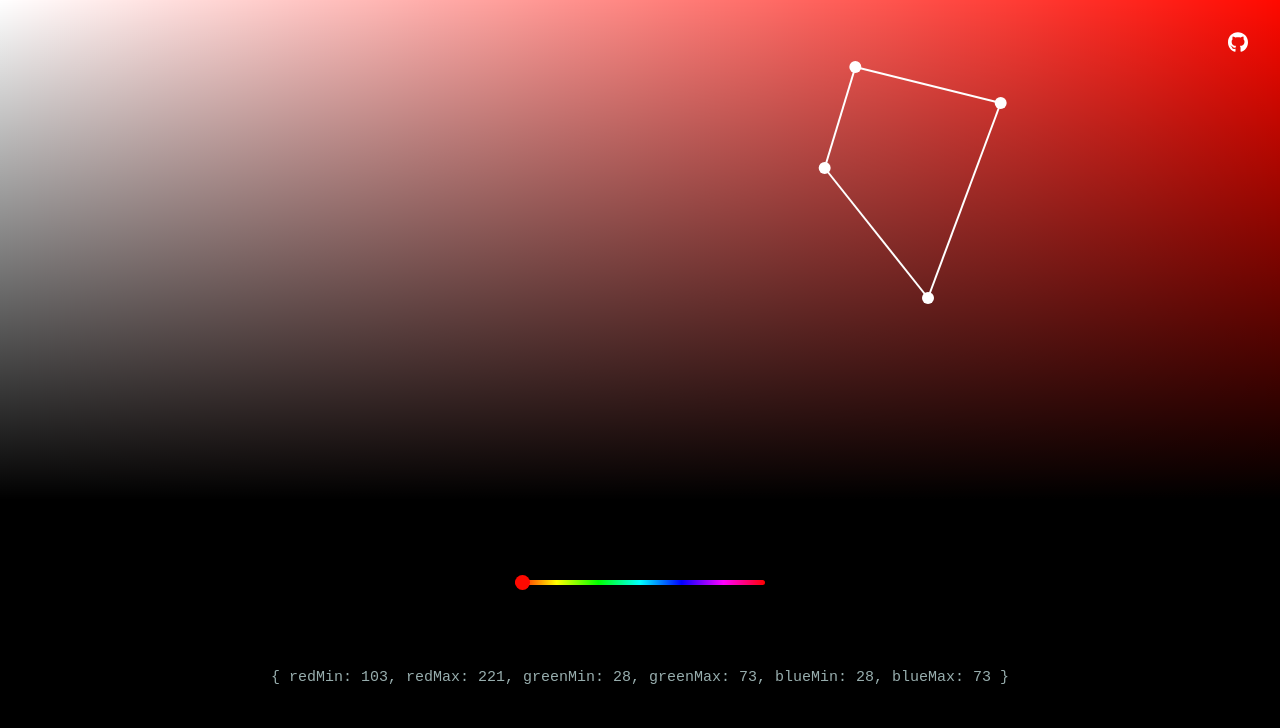
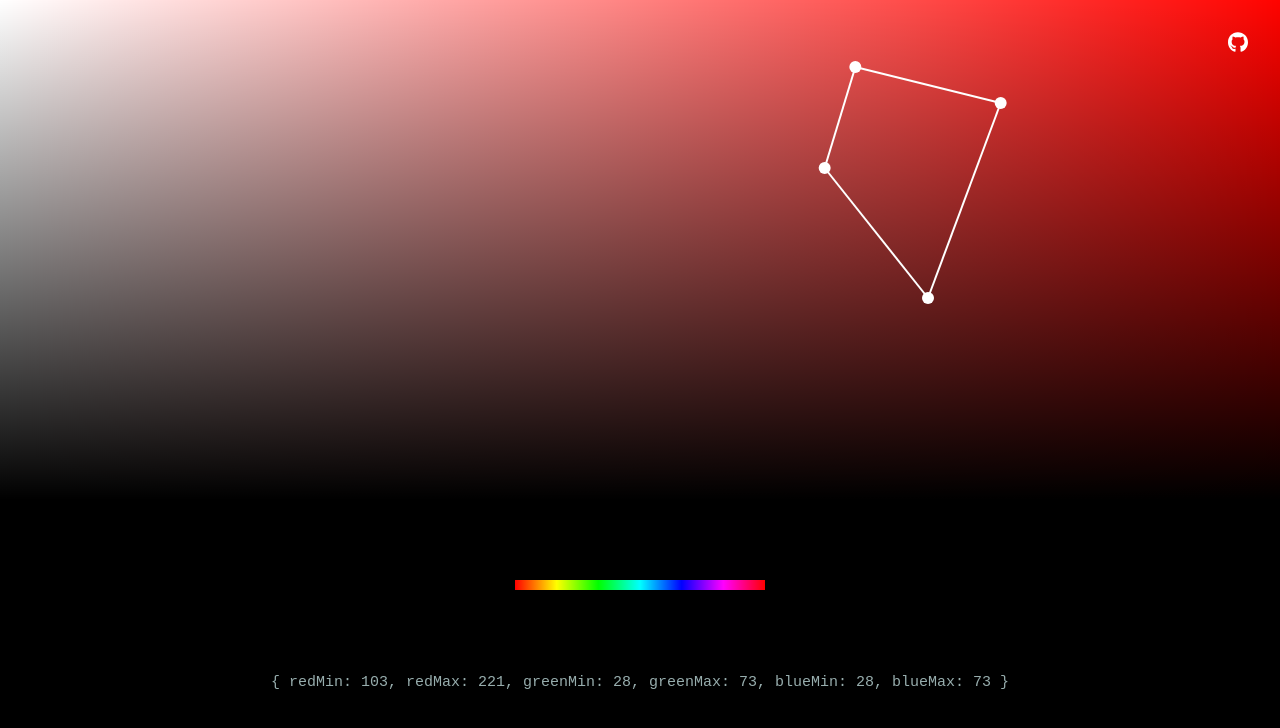
Before and after one commit to lasertraining/react-rgb-range-color-picker, a React (Create React App) app: page / in a window 1280 px wide. Shown: the top 728 px of the page. Built offline with nearby package versions, Linux system fonts and the light colour scheme.

Commit message:
Input range removed

```diff
--- a/src/App.js
+++ b/src/App.js
@@ -23,7 +23,7 @@ function App() {
         colorHSLHue={colorHSLHue}
         setColorRGBRange={setColorRGBRange}
       />
-      <Hue colorHSLHue={colorHSLHue} setColorHSLHue={setColorHSLHue} />
+      <Hue setColorHSLHue={setColorHSLHue} />
       <Output colorRGBRange={colorRGBRange} />
     </Wrapper>
   );
--- a/src/components/Hue.jsx
+++ b/src/components/Hue.jsx
@@ -2,21 +2,21 @@ import { useState, useRef, useEffect } from "react";
 import { RGBToHSL } from "../utils/RGBToHSL";
 import styled from "styled-components";
 
-function Hue({ colorHSLHue, setColorHSLHue }) {
-  const [rangeValue, setRangeValue] = useState("1");
+function Hue({ setColorHSLHue }) {
+  const [coordinates, setCoordinates] = useState({ x: 0, y: 0 });
 
   const canvasRef = useRef(null);
 
   const width = 250;
-  const height = 5;
+  const height = 10;
 
   useEffect(() => {
     const canvas = canvasRef.current;
     const context = canvas.getContext("2d");
 
     const { data: RGBData } = context.getImageData(
-      parseInt(rangeValue),
-      0,
+      coordinates.x,
+      coordinates.y,
       1,
       1
     );
@@ -26,7 +26,7 @@ function Hue({ colorHSLHue, setColorHSLHue }) {
     const blue = RGBData[2];
 
     setColorHSLHue(RGBToHSL(red, green, blue));
-  }, [rangeValue, setColorHSLHue]);
+  }, [coordinates.x, coordinates.y]);
 
   useEffect(() => {
     const canvas = canvasRef.current;
@@ -42,19 +42,23 @@ function Hue({ colorHSLHue, setColorHSLHue }) {
     context.fillRect(0, 0, width, height);
   }, []);
 
+  const handleHue = (e) => {
+    const canvas = canvasRef.current;
+    const rect = canvas.getBoundingClientRect();
+
+    const x = e.clientX - rect.left;
+    const y = e.clientY - rect.top;
+
+    setCoordinates({ x, y });
+  };
+
   return (
     <Container>
-      <canvas ref={canvasRef} width={width} height={height} />
-
-      <Input
-        type="range"
-        value={rangeValue}
-        onChange={(e) => setRangeValue(e.target.value)}
-        min="1"
-        max={width - 1}
+      <canvas
+        onClick={handleHue}
+        ref={canvasRef}
         width={width}
         height={height}
-        color={`hsl(${colorHSLHue[0]},${colorHSLHue[1]}%, ${colorHSLHue[2]}%)`}
       />
     </Container>
   );
@@ -66,39 +70,6 @@ const Container = styled.div`
   margin-top: 5rem;
 
   canvas {
-    border-radius: 50px;
-  }
-`;
-
-const Input = styled.input`
-  position: absolute;
-  top: 0;
-  left: 0;
-
-  width: ${({ width }) => `${width}px`};
-  height: ${({ height }) => `${height}px`};
-
-  -webkit-appearance: none;
-  appearance: none;
-  outline: none;
-  background: none;
-  border-radius: 50px;
-
-  &::-webkit-slider-thumb {
-    -webkit-appearance: none;
-    appearance: none;
-    background-color: ${({ color }) => color};
-    border-radius: 10px;
-    width: 15px;
-    height: 15px;
-    cursor: pointer;
-  }
-
-  &::-moz-range-thumb {
-    background-color: ${({ color }) => color};
-    border: none;
-    width: 15px;
-    height: 15px;
     cursor: pointer;
   }
 `;
--- a/src/globalStyle.js
+++ b/src/globalStyle.js
@@ -19,16 +19,4 @@ export const GlobalStyle = createGlobalStyle`
     font-size: 15px;
     user-select: none;
   }
-
-  /* Chrome, Safari, Edge, Opera */
-  input::-webkit-outer-spin-button,
-  input::-webkit-inner-spin-button {
-    -webkit-appearance: none;
-    margin: 0;
-  }
-
-  /* Firefox */
-  input[type="number"] {
-    -moz-appearance: textfield;
-  }
 `;
```
